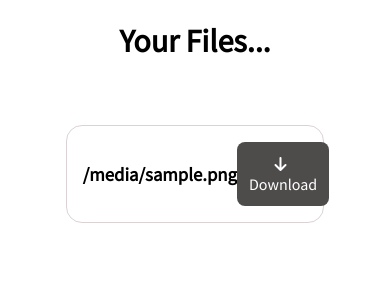
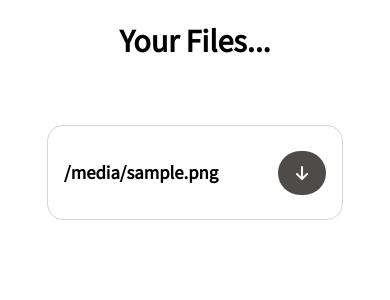
Before and after one commit to d-shaktiranjan/file_share, a Flask app: template templates/index.html in a window 390 px wide. Shown: the top 300 px of the page. Run offline with Flask 2, Linux system fonts and the light colour scheme; the template is opened without the code that fills it: most values are stand-ins (such as "Sample title", 1, 10 or a date in 2020); some libraries are stand-ins or nearby versions.

Commit message:
fixed responsiveness

```diff
--- a/static/style.css
+++ b/static/style.css
@@ -1,9 +1,5 @@
 :root {
     font-family: 'Source Sans Pro', sans-serif;
-}
-
-.fa-folder-open {
-    color: rgb(240, 240, 126);
 }
 
 h1 {
@@ -27,7 +23,7 @@ h1 {
     padding: 1rem;
     margin: 1rem;
     border-radius: 1rem;
-    width: 60%;
+    width: 70%;
 }
 
 .dbtn {
@@ -36,7 +32,7 @@ h1 {
     padding: 0.75rem;
     border-radius: 0.5rem;
     cursor: pointer;
-    transition: 200ms ease-in;
+    transition: 200ms;
     background-color: rgb(78, 75, 75);
     color: white;
 }
@@ -48,3 +44,18 @@ h1 {
 .dbtn:hover {
     background-color: rgb(49, 155, 49);
 }
+
+@media screen and (max-width: 700px){
+    .dl-text {
+        display: none;
+    }
+
+    .icon {
+        margin: 0;
+    }
+
+    .dbtn {
+        border-radius: 3rem;
+        width: 3rem;
+    }
+}
--- a/templates/index.html
+++ b/templates/index.html
@@ -27,7 +27,7 @@
                 <h3>{{f}}</h3>
                 <button type="button" onclick="location.href='/download/{{f}}'" class="dbtn">
                     <i class="icon fas fa-arrow-down"></i>
-                    <span>Download</span>
+                    <span class="dl-text">Download</span>
                 </button>
             </li>
             {% endfor %}
```
